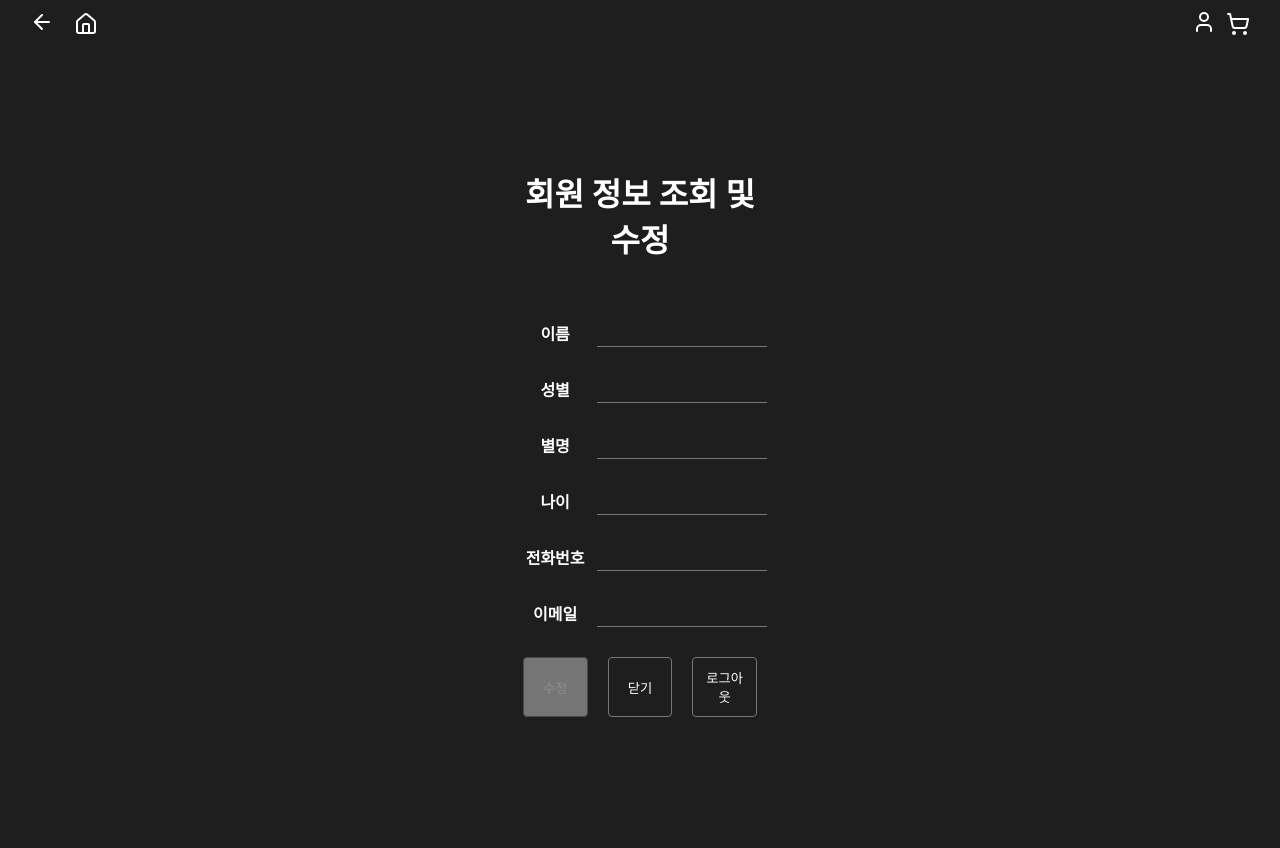
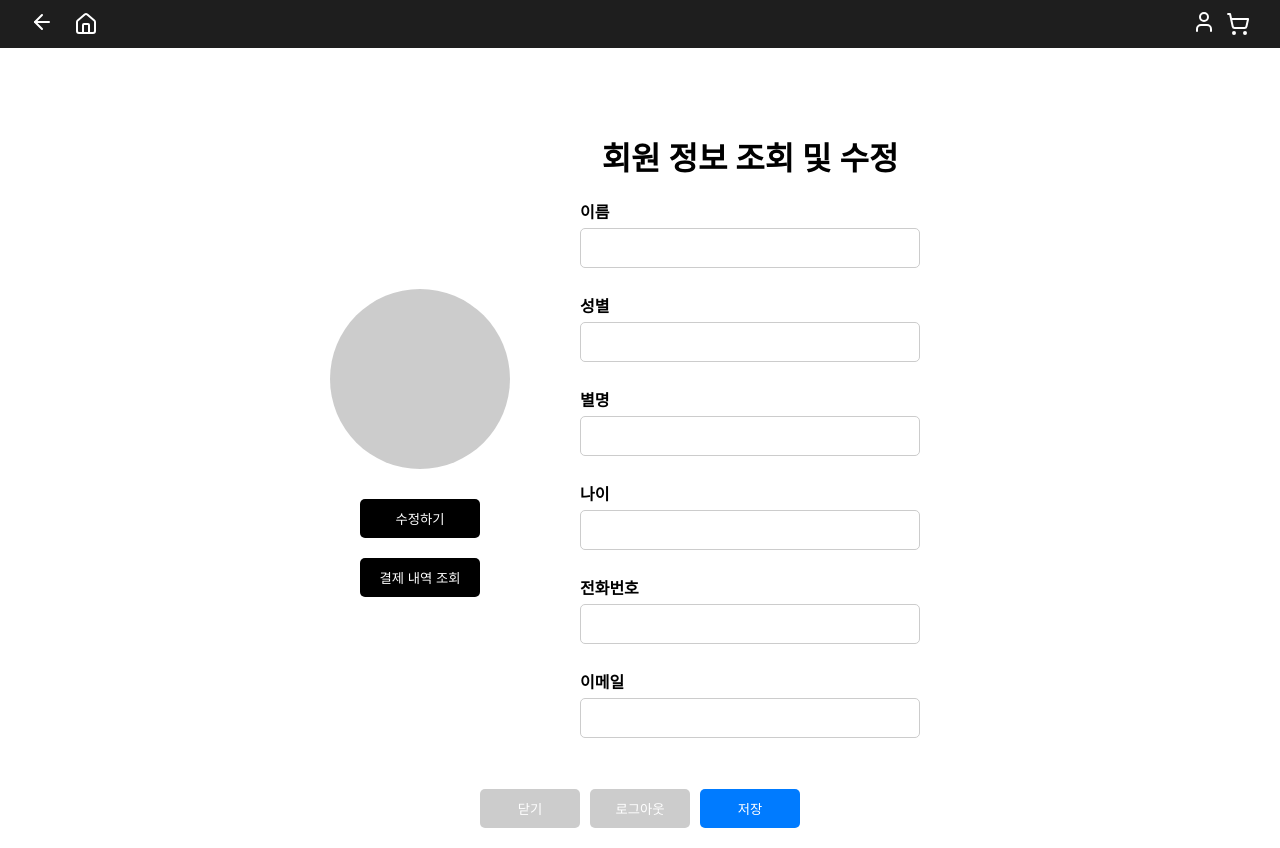
Before and after one commit to MJU-TeamProject2/MJU-FE, a React (Vite) app: page /users in a window 1280 px wide. Built offline with nearby package versions, Linux system fonts and the light colour scheme; no server answers; a web font is replaced by a local one.

Commit message:
feat: 아바타 선택하기 전체적인 디자인 및 화면 구성을 변경하다. (#83)
Co-authored-by: 황재웅 <62841992+wodnd0131@users.noreply.github.com>

```diff
--- a/src/component/styles/user/userModifyStyle.ts
+++ b/src/component/styles/user/userModifyStyle.ts
@@ -1,46 +1,48 @@
 import styled from 'styled-components'
 import { colors } from '@/component/styles/globalStyle'
 
-export const Tag = styled.p`
+export const UserModifyContainer = styled.div`
+  display: flex;
   width: 100%;
-  flex: 3;
-  color: white;
-  text-align: center;
-  font-weight: bold;
-  padding: 10px;
+  height: 100vh;
+  justify-content: center;
+  align-items: center;
+  background-color: ${colors.white};
+  padding: 20px;
+  position: relative; /* FooterButtonGroup을 하단에 고정하기 위해 추가 */
 `
 
-export const Title = styled.h2`
-  text-align: center;
-  margin-bottom: 50px;
-  color: ${colors.white};
-  font-size: 32px;
+export const ProfileSection = styled.div`
+  display: flex;
+  flex-direction: column;
+  align-items: center;
+  margin-right: 40px;
 `
 
-export const Input = styled.input`
-  width: 100%;
-  flex: 7;
-  padding: 10px;
+export const ProfileImage = styled.div`
+  width: 180px; // 아바타 크기 조정
+  height: 180px; // 아바타 크기 조정
+  border-radius: 50%;
+  background-color: ${colors.gray};
+  display: flex;
+  justify-content: center;
+  align-items: center;
+  color: ${colors.white};
+  font-size: 36px;
+  font-weight: bold;
   margin-bottom: 20px;
-  border: none;
-  border-bottom: 1px solid ${colors.primary};
-  background-color: transparent;
-  color: ${colors.white};
-  outline: none;
-  &::placeholder {
-    color: ${colors.primary};
-  }
+  overflow: hidden;
 `
 
-export const Button = styled.button`
-  width: 100%;
+export const ActionButton = styled.button`
+  width: 120px;
   padding: 10px;
-  background-color: transparent;
+  background-color: ${colors.black};
   color: ${colors.white};
-  border: 1px solid ${colors.primary};
-  border-radius: 4px;
+  border: none;
+  border-radius: 5px;
   cursor: pointer;
-  margin: 10px;
+  margin: 10px 0;
   transition: all 0.3s ease;
 
   &:hover {
@@ -53,18 +55,96 @@ export const Button = styled.button`
   }
 `
 
+export const Card = styled.div`
+  background: ${colors.white};
+  padding: 30px;
+  border-radius: 8px;
+  width: 400px;
+  box-sizing: border-box;
+  display: flex;
+  flex-direction: column;
+`
+
+export const Title = styled.h2`
+  text-align: center;
+  color: ${colors.black};
+  font-size: 32px;
+  margin-bottom: 20px;
+`
+
 export const InputGroup = styled.div`
   display: flex;
+  flex-direction: column;
+  width: 100%;
+  margin-bottom: 15px;
 `
 
-export const ButtonGroup = styled.div`
-  display: flex;
+export const Tag = styled.p`
+  color: ${colors.black};
+  font-weight: bold;
+  margin-bottom: 5px;
 `
 
-export const Card = styled.div`
-  background: ${colors.background};
-  padding: 30px;
-  border-radius: 8px;
-  width: 25%;
-  box-sizing: border-box;
+interface InputProps {
+  isEditing: boolean
+}
+
+export const Input = styled.input<InputProps>`
+  width: 100%;
+  padding: 10px;
+  margin-bottom: 10px;
+  font-size: 16px;
+  border: 1px solid ${({ isEditing }) => (isEditing ? 'red' : '#ccc')};
+  border-radius: 5px;
+  background-color: ${colors.white};
+  color: ${colors.black};
+  outline: none;
+  transition: border-color 0.3s ease;
+
+  &::placeholder {
+    color: ${colors.gray};
+  }
 `
+
+interface SaveButtonProps {
+  isSaved: boolean
+}
+
+export const SaveButton = styled.button<SaveButtonProps>`
+  width: 100px;
+  padding: 10px;
+  background-color: ${({ isSaved }) =>
+    isSaved ? colors.buttonHover : '#007bff'};
+  color: ${colors.white};
+  border: none;
+  border-radius: 5px;
+  cursor: pointer;
+  transition: background-color 0.3s ease;
+
+  &:hover {
+    background-color: #0056b3;
+  }
+`
+
+export const FooterButtonGroup = styled.div`
+  display: flex;
+  justify-content: center;
+  width: 100%;
+  position: absolute;
+  bottom: 20px; /* 화면 하단에 고정 */
+  gap: 10px;
+`
+
+export const FooterButton = styled.button`
+  width: 100px;
+  padding: 10px;
+  background-color: ${colors.gray};
+  color: ${colors.white};
+  border: none;
+  border-radius: 5px;
+  cursor: pointer;
+
+  &:hover {
+    background-color: ${colors.buttonHover};
+  }
+`
--- a/src/page/user/ChooseAvatar.tsx
+++ b/src/page/user/ChooseAvatar.tsx
@@ -51,11 +51,14 @@ const ChooseAvatar: React.FC = () => {
   }
 
   const handleSelectClick = () => {
-    if (selectedAvatar !== null || customAvatar !== null) {
-      navigate('/', { state: { avatarId: selectedAvatar, customAvatar } })
-    } else {
-      alert('아바타를 선택해주세요.')
-    }
+    const avatarToSave =
+      customAvatar ||
+      (selectedAvatar ? mockAvatars[selectedAvatar - 1].src : null)
+    localStorage.setItem(
+      'selectedAvatar',
+      JSON.stringify({ customAvatar: avatarToSave })
+    )
+    navigate('/') // 홈으로 이동
   }
 
   const handleCloseClick = () => {
--- a/src/page/user/User.tsx
+++ b/src/page/user/User.tsx
@@ -1,51 +1,64 @@
-import React, { useState, useEffect, useRef } from 'react'
-import { UserModifyContainer } from '@/component/styles/user/UserModifyContainer'
-import { inquiryUser, logout, modifyUserInfo } from '@/api/userApi'
+import React, { useState, useEffect } from 'react'
+import { useNavigate } from 'react-router-dom'
 import {
-  Tag,
+  UserModifyContainer,
+  ProfileSection,
+  ProfileImage,
+  ActionButton,
   Card,
   Title,
+  InputGroup,
+  Tag,
+  FooterButtonGroup,
+  FooterButton,
+  SaveButton,
   Input,
-  Button,
-  InputGroup,
-  ButtonGroup,
 } from '@/component/styles/user/userModifyStyle'
-import { useNavigate } from 'react-router-dom'
+import { inquiryUser, logout, modifyUserInfo } from '@/api/userApi'
 
-const User = () => {
+const User: React.FC = () => {
   const navigate = useNavigate()
+  const [name, setName] = useState(localStorage.getItem('name') || '')
+  const [nickname, setNickname] = useState(
+    localStorage.getItem('nickname') || ''
+  )
+  const [age, setAge] = useState(localStorage.getItem('age') || '')
+  const [gender, setGender] = useState(localStorage.getItem('gender') || '')
+  const [email, setEmail] = useState(localStorage.getItem('email') || '')
+  const [phoneNumber, setPhoneNumber] = useState(
+    localStorage.getItem('phoneNumber') || ''
+  )
+  const [selectedAvatar, setSelectedAvatar] = useState<string | null>(null)
+  const [isEditing, setIsEditing] = useState(false)
+  const [isSaved, setIsSaved] = useState(false)
 
-  const [name, setName] = useState('')
-  const [nickname, setNickname] = useState('')
-  const [age, setAge] = useState('')
-  const [gender, setGender] = useState('')
-  const [email, setEmail] = useState('')
-  const [phoneNumber, setPhoneNumber] = useState('')
-
-  const isMounted = useRef(false)
   useEffect(() => {
-    if (!isMounted.current) {
+    if (!localStorage.getItem('dataLoaded')) {
       getUser()
-      isMounted.current = true
+      localStorage.setItem('dataLoaded', 'true')
+    }
+    const avatarData = localStorage.getItem('selectedAvatar')
+    if (avatarData) {
+      const { customAvatar } = JSON.parse(avatarData)
+      setSelectedAvatar(customAvatar || null)
     }
   }, [])
 
-  const [, setError] = useState<string | null>(null)
-
   const getUser = async () => {
     const result = await inquiryUser()
-
-    if (result instanceof Error) {
-      console.error(result.message)
-      setError('정보 조회에 실패했습니다.')
-    } else {
-      console.log('정보 조회 성공')
+    if (!(result instanceof Error)) {
       setName(result.name)
       setAge(result.age)
       setEmail(result.email)
       setGender(result.gender)
       setNickname(result.nickName)
       setPhoneNumber(result.phoneNumber)
+      localStorage.setItem('name', result.name)
+      localStorage.setItem('nickname', result.nickName)
+      localStorage.setItem('age', result.age)
+      localStorage.setItem('gender', result.gender)
+      localStorage.setItem('email', result.email)
+      localStorage.setItem('phoneNumber', result.phoneNumber)
     }
   }
 
@@ -62,18 +75,20 @@ const User = () => {
       console.error(result.message)
       setError('정보 수정에 실패했습니다.')
     } else {
-      alert('회원 정보가 수정되었습니다.')
+      alert('회원 정보가 저장되었습니다.')
+      setIsEditing(false)
+      setIsSaved(true)
+      localStorage.setItem('name', name)
+      localStorage.setItem('nickname', nickname)
+      localStorage.setItem('age', age)
+      localStorage.setItem('email', email)
+      localStorage.setItem('phoneNumber', phoneNumber)
     }
   }
 
-  const isFormValid = () => {
-    return (
-      email.trim() !== '' &&
-      name.trim() !== '' &&
-      nickname.trim() !== '' &&
-      age !== '' &&
-      phoneNumber.trim() !== ''
-    )
+  const handleEdit = () => {
+    setIsEditing(true)
+    setIsSaved(false)
   }
 
   const handleLogout = () => {
@@ -88,79 +103,97 @@ const User = () => {
 
   return (
     <UserModifyContainer>
+      <ProfileSection>
+        <ProfileImage>
+          {selectedAvatar && (
+            <img
+              src={selectedAvatar}
+              alt="Profile"
+              style={{ width: '100%', height: '100%', borderRadius: '50%' }}
+            />
+          )}
+        </ProfileImage>
+        <ActionButton onClick={handleEdit}>수정하기</ActionButton>
+        <ActionButton onClick={() => navigate('/orderHistory')}>
+          결제 내역 조회
+        </ActionButton>
+      </ProfileSection>
       <Card>
-        <Title> 회원 정보 조회 및 수정 </Title>
+        <Title>회원 정보 조회 및 수정</Title>
         <form onSubmit={modifyUser}>
           <InputGroup>
-            <Tag> 이름 </Tag>
+            <Tag>이름</Tag>
             <Input
               type="text"
-              placeholder={name}
               value={name}
               onChange={(e) => setName(e.target.value)}
               required
+              isEditing={isEditing}
+              disabled={!isEditing}
             />
           </InputGroup>
           <InputGroup>
-            <Tag> 성별 </Tag>
-            <Input type="text" placeholder={gender} value={gender} disabled />
+            <Tag>성별</Tag>
+            <Input type="text" value={gender} disabled isEditing={false} />
+            {isEditing && (
+              <p style={{ color: 'red', fontSize: '12px', marginTop: '5px' }}>
+                성별은 수정할 수 없습니다.
+              </p>
+            )}
           </InputGroup>
           <InputGroup>
-            <Tag> 별명 </Tag>
+            <Tag>별명</Tag>
             <Input
               type="text"
-              placeholder={nickname}
               value={nickname}
               onChange={(e) => setNickname(e.target.value)}
               required
+              isEditing={isEditing}
+              disabled={!isEditing}
             />
           </InputGroup>
           <InputGroup>
-            <Tag> 나이 </Tag>
+            <Tag>나이</Tag>
             <Input
               type="number"
               value={age}
               onChange={(e) => setAge(e.target.value)}
               required
+              isEditing={isEditing}
+              disabled={!isEditing}
             />
           </InputGroup>
           <InputGroup>
-            <Tag> 전화번호 </Tag>
+            <Tag>전화번호</Tag>
             <Input
-              type="string"
+              type="text"
               value={phoneNumber}
               onChange={(e) => setPhoneNumber(e.target.value)}
               required
+              isEditing={isEditing}
+              disabled={!isEditing}
             />
           </InputGroup>
           <InputGroup>
-            <Tag> 이메일 </Tag>
+            <Tag>이메일</Tag>
             <Input
               type="text"
-              placeholder={email}
               value={email}
               onChange={(e) => setEmail(e.target.value)}
               required
+              isEditing={isEditing}
+              disabled={!isEditing}
             />
           </InputGroup>
-          <ButtonGroup>
-            <Button
-              type="submit"
-              disabled={!isFormValid()}
-              style={{ backgroundColor: isFormValid() ? '#007bff' : '#ccc' }}
-            >
-              수정
-            </Button>
-            <Button onClick={handleClose}>닫기</Button>
-            <Button
-              type="button"
-              onClick={handleLogout}
-            >
-              로그아웃
-            </Button>
-          </ButtonGroup>
         </form>
       </Card>
+      <FooterButtonGroup>
+        <FooterButton onClick={handleClose}>닫기</FooterButton>
+        <FooterButton onClick={handleLogout}>로그아웃</FooterButton>
+        <SaveButton type="submit" isSaved={isSaved} onClick={modifyUser}>
+          저장
+        </SaveButton>
+      </FooterButtonGroup>
     </UserModifyContainer>
   )
 }
```
